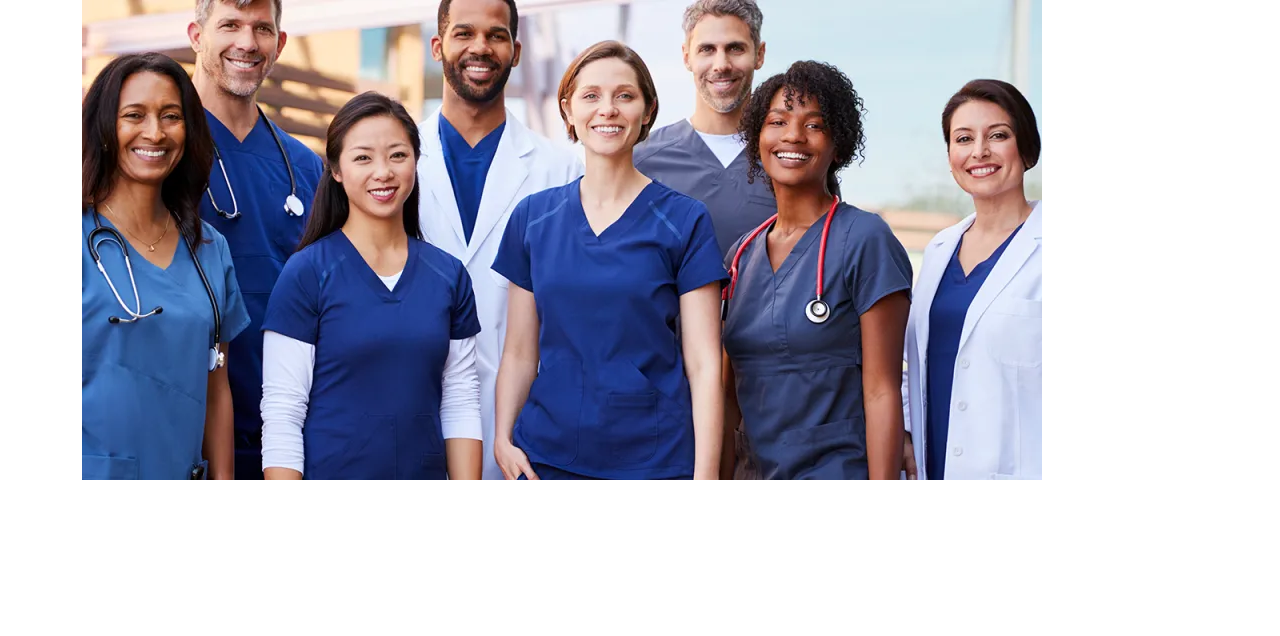
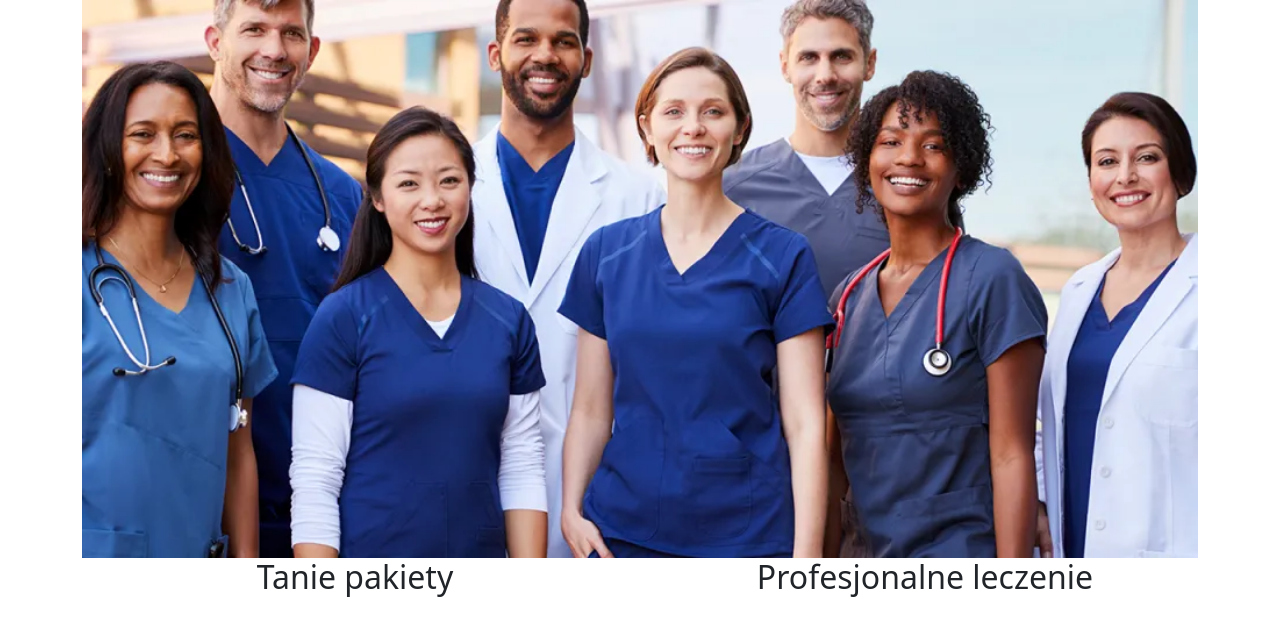
Before and after one commit to infoshareacademy/jpydzr3-pajtonersi-django, a Django app: page / in a window 1280 px wide. Shown: the part 56-692 px from the top of the page. Run offline with Django 3.2, Linux system fonts and the light colour scheme.

Commit message:
strona glowna

```diff
--- a/templates/index.html
+++ b/templates/index.html
@@ -2,5 +2,13 @@
 {% load static %}
 
 {% block content %}
-<img src="{% static 'img/nursing.png' %}">
+<img src="{% static 'img/nursing.png' %}" style="width:100%">
+<div class="row">
+    <div class="col-6 text-center">
+        <h2>Tanie pakiety</h2>
+    </div>
+    <div class="col-6 text-center">
+        <h2>Profesjonalne leczenie</h2>
+    </div>
+</div>
 {% endblock %}
```
